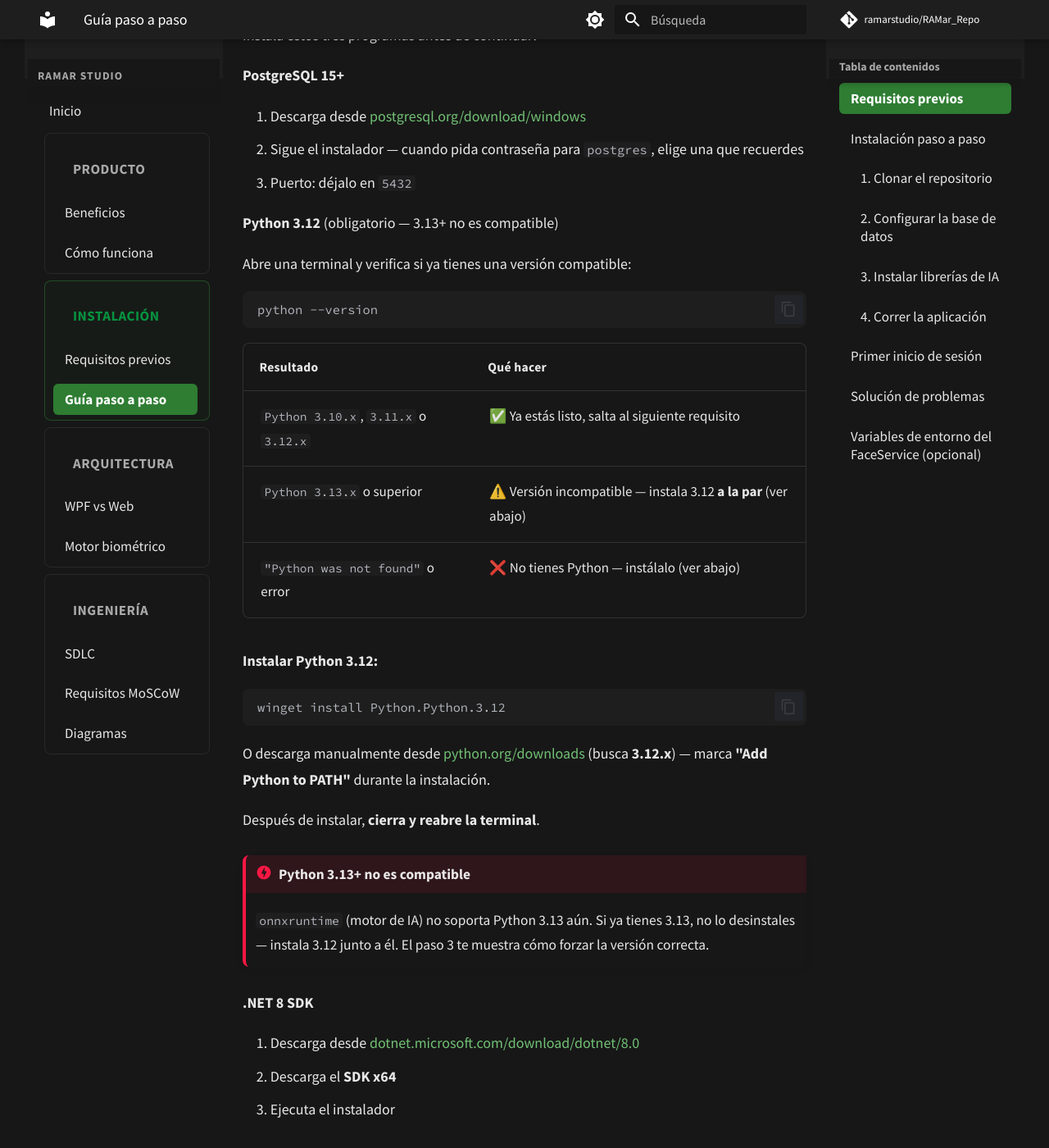
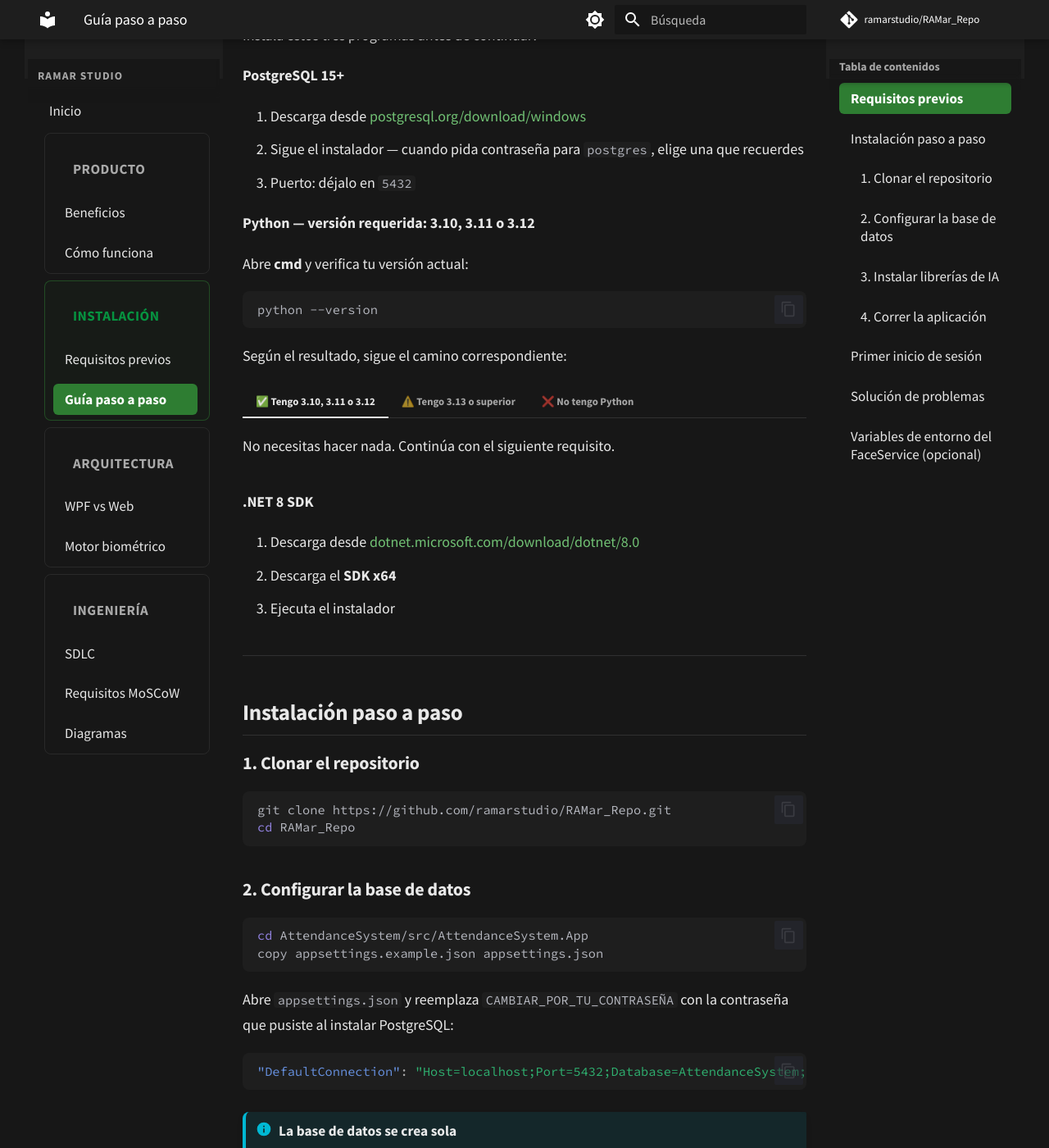
Before and after one commit to ramarstudio/RAMar_Repo, an MkDocs documentation site: the page built from docs/instalacion/guia.md, in a window 1280 px wide and 1400 px high, scrolled down 334 px. Shown: the whole window at 82% size. Built offline with MkDocs 1.6.1 and Material for MkDocs 9.7.7, drawn with Linux system fonts in a browser that asks for light colours; comment, search, counter and statistics services are not loaded; some of the changed text lies outside the part shown.

````diff
--- a/docs/instalacion/guia.md
+++ b/docs/instalacion/guia.md
@@ -12,32 +12,49 @@ Instala estos tres programas antes de continuar:
 2. Sigue el instalador — cuando pida contraseña para `postgres`, elige una que recuerdes
 3. Puerto: déjalo en `5432`
 
-**Python 3.12** (obligatorio — 3.13+ no es compatible)
+**Python — versión requerida: 3.10, 3.11 o 3.12**
 
-Abre una terminal y verifica si ya tienes una versión compatible:
+Abre **cmd** y verifica tu versión actual:
 
 ```cmd
 python --version
 ```
 
-| Resultado | Qué hacer |
-|---|---|
-| `Python 3.10.x`, `3.11.x` o `3.12.x` | ✅ Ya estás listo, salta al siguiente requisito |
-| `Python 3.13.x` o superior | ⚠️ Versión incompatible — instala 3.12 **a la par** (ver abajo) |
-| `"Python was not found"` o error | ❌ No tienes Python — instálalo (ver abajo) |
+Según el resultado, sigue el camino correspondiente:
 
-**Instalar Python 3.12:**
+=== "✅ Tengo 3.10, 3.11 o 3.12"
 
-```cmd
-winget install Python.Python.3.12
-```
+    No necesitas hacer nada. Continúa con el siguiente requisito.
 
-O descarga manualmente desde [python.org/downloads](https://www.python.org/downloads/) (busca **3.12.x**) — marca **"Add Python to PATH"** durante la instalación.
+=== "⚠️ Tengo 3.13 o superior"
 
-Después de instalar, **cierra y reabre la terminal**.
+    `onnxruntime` (motor de IA) **no tiene soporte para Python 3.13** todavía. No desinstales tu 3.13 — instala 3.12 **a la par**:
 
-!!! danger "Python 3.13+ no es compatible"
-    `onnxruntime` (motor de IA) no soporta Python 3.13 aún. Si ya tienes 3.13, no lo desinstales — instala 3.12 junto a él. El paso 3 te muestra cómo forzar la versión correcta.
+    ```cmd
+    winget install Python.Python.3.12
+    ```
+
+    Cierra y reabre la terminal. Verifica que el launcher lo detecte:
+
+    ```cmd
+    py -3.12 --version
+    ```
+
+    Debe mostrar `Python 3.12.x`. Si muestra error, descarga el instalador manualmente desde [python.org](https://www.python.org/downloads/release/python-31210/) y marca **"Add Python to PATH"**.
+
+    El paso 3 usa `py -3.12` para crear el venv con la versión correcta, ignorando tu 3.13.
+
+=== "❌ No tengo Python"
+
+    Instala Python 3.12 directamente:
+
+    ```cmd
+    winget install Python.Python.3.12
+    ```
+
+    O descarga desde [python.org](https://www.python.org/downloads/) (busca **3.12.x**) — marca **"Add Python to PATH"** durante la instalación.
+
+    Cierra y reabre la terminal antes de continuar.
 
 **.NET 8 SDK**
 
@@ -85,26 +102,29 @@ Verifica qué versión de Python usarás:
 python --version
 ```
 
-**Según el resultado, elige cómo crear el entorno virtual:**
+**Crea el entorno virtual según tu versión de Python:**
 
-=== "Python 3.10–3.12 (o recién instalado)"
-
-    Tu `python` ya apunta a una versión compatible. Crea el entorno directamente:
+=== "✅ Tengo 3.10, 3.11 o 3.12"
 
     ```cmd
     python -m venv venv
     ```
 
-=== "Python 3.13+ (necesitas forzar 3.12)"
-
-    Si `python --version` muestra 3.13+, usa el **Python Launcher** (`py`) para forzar la versión 3.12 que instalaste a la par:
+=== "⚠️ Tengo 3.13+ (forzar 3.12)"
 
     ```cmd
     py -3.12 -m venv venv
     ```
 
-    !!! tip "¿Cómo funciona `py -3.12`?"
-        Windows instala un programa llamado **Python Launcher** (`py.exe`) que permite elegir entre varias versiones de Python instaladas. `py -3.12` le dice que use específicamente la 3.12, ignorando la 3.13.
+    Esto crea el venv usando Python 3.12 aunque tu versión por defecto sea 3.13. Una vez creado el venv, `python` dentro de él siempre será 3.12.
+
+**Verifica antes de continuar:**
+
+```cmd
+venv\Scripts\python.exe --version
+```
+
+Debe mostrar `Python 3.12.x`. Si muestra 3.13, elimina la carpeta `venv` y vuelve a crearla con `py -3.12 -m venv venv`.
 
 Luego, activa el entorno e instala las dependencias.
 
````
Also changed, not shown: README.md (+19 -16 lines).
